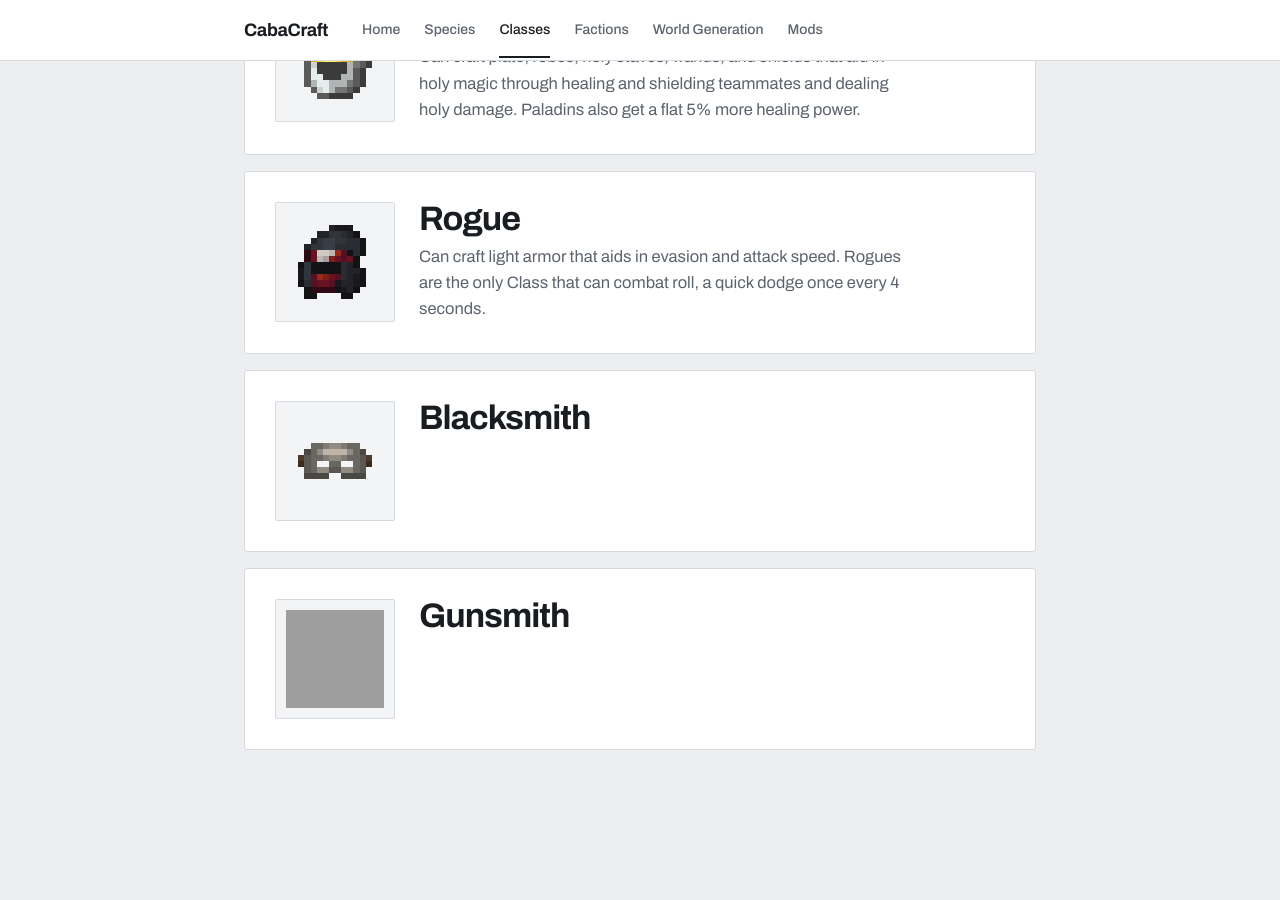
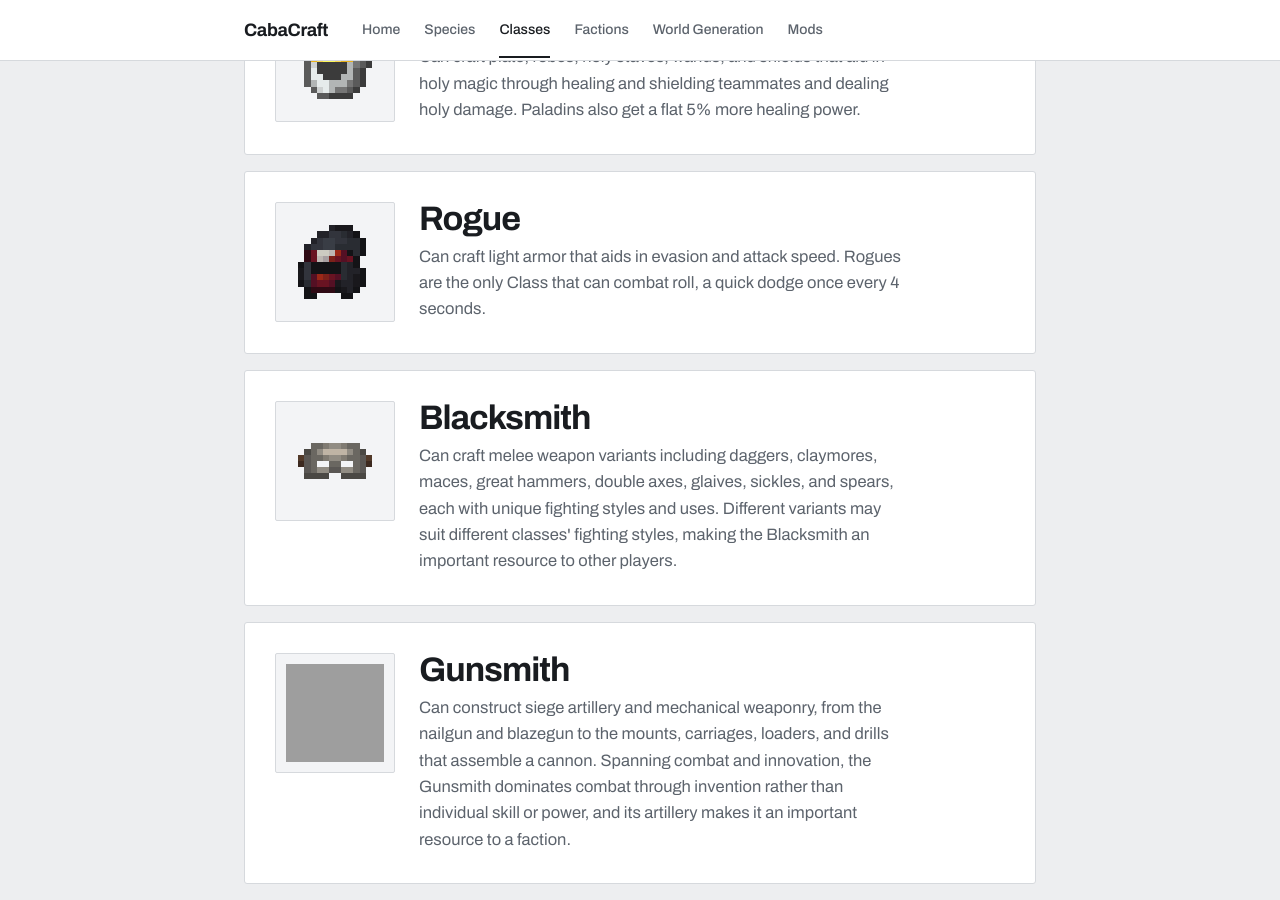
Before and after one commit to Carson-Frost/cabacraft-wiki, a Jekyll site: the page built from classes.md, in a window 1280 px wide and 900 px high, scrolled down 1120 px. Built offline with Jekyll 4.4.1, drawn with Linux system fonts in a browser that asks for light colours; before the commit the page ends 1886 px from its top, so only the background shows below that; grey boxes are pictures that could not be loaded.

Commit message:
classes: Blacksmith and Gunsmith descriptions

```diff
--- a/classes.md
+++ b/classes.md
@@ -73,7 +73,7 @@ intro: >-
     <img src="{{ '/icons/blacksmith.png' | relative_url }}" alt="">
     <div>
       <h2>Blacksmith</h2>
-      <p class="desc"></p>
+      <p class="desc">Can craft melee weapon variants including daggers, claymores, maces, great hammers, double axes, glaives, sickles, and spears, each with unique fighting styles and uses. Different variants may suit different classes' fighting styles, making the Blacksmith an important resource to other players.</p>
     </div>
   </div>
 </article>
@@ -83,7 +83,7 @@ intro: >-
     <img src="{{ '/icons/gunsmith.png' | relative_url }}" alt="">
     <div>
       <h2>Gunsmith</h2>
-      <p class="desc"></p>
+      <p class="desc">Can construct siege artillery and mechanical weaponry, from the nailgun and blazegun to the mounts, carriages, loaders, and drills that assemble a cannon. Spanning combat and innovation, the Gunsmith dominates combat through invention rather than individual skill or power, and its artillery makes it an important resource to a faction.</p>
     </div>
   </div>
 </article>
@@ -116,7 +116,7 @@ intro: >-
     <img src="{{ '/icons/gunsmith.png' | relative_url }}" alt="">
     <div>
       <h2>Gunsmith</h2>
-      <p class="desc"></p>
+      <p class="desc">Can construct siege artillery and mechanical weaponry, from the nailgun and blazegun to the mounts, carriages, loaders, and drills that assemble a cannon. Spanning combat and innovation, the Gunsmith dominates combat through invention rather than individual skill or power, and its artillery makes it an important resource to a faction.</p>
     </div>
   </div>
 </article>
@@ -169,7 +169,7 @@ intro: >-
     <img src="{{ '/icons/blacksmith.png' | relative_url }}" alt="">
     <div>
       <h2>Blacksmith</h2>
-      <p class="desc"></p>
+      <p class="desc">Can craft melee weapon variants including daggers, claymores, maces, great hammers, double axes, glaives, sickles, and spears, each with unique fighting styles and uses. Different variants may suit different classes' fighting styles, making the Blacksmith an important resource to other players.</p>
     </div>
   </div>
 </article>
```
